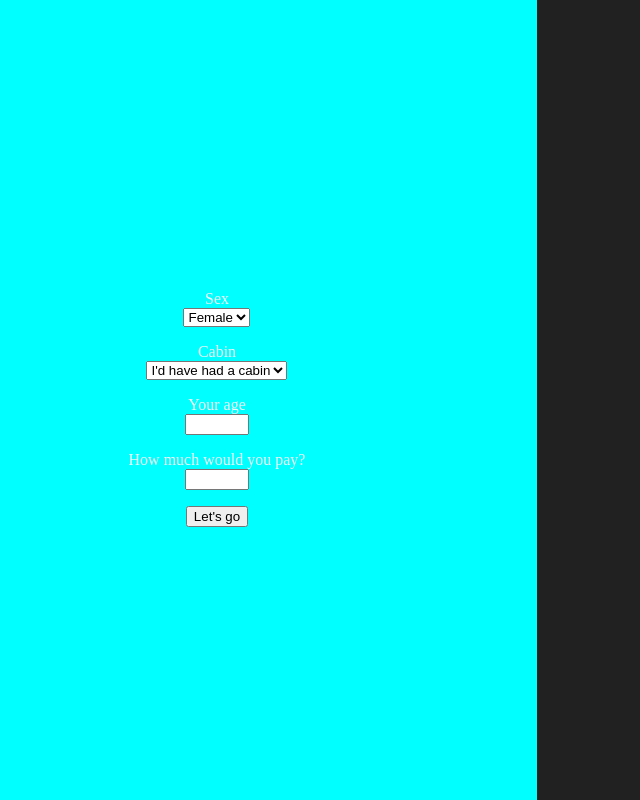
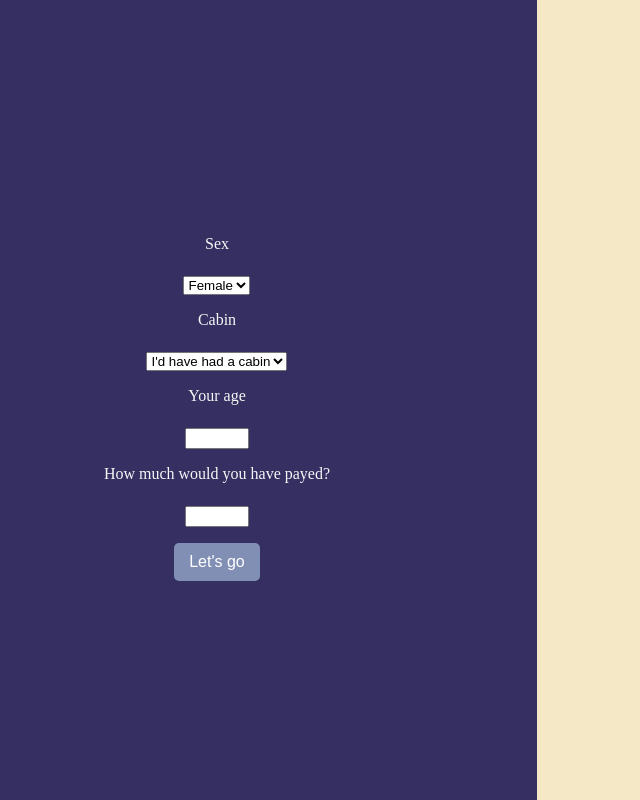
Before and after one commit to BakiRhina/TitanicWebApp, a Flask app: page / in a window 1280 px wide. Shown: the whole page, without its empty margins (103-743 px from the left). Run offline with Flask 3, Linux system fonts and the light colour scheme; parts of the project's set-up code (start-up, migrations or seed data) failed here and were passed over.

Commit message:
features: some styles and unimportant changes

```diff
--- a/app/static/css/style.css
+++ b/app/static/css/style.css
@@ -12,9 +12,34 @@
 #formDiv {
   height: 100%;
   width: 50vw;
-  background-color: aqua;
+  background-color: #363062;
   display: flex;
   justify-content: center;
   align-items: center;
   text-align: center;
 }
+
+#answerDiv {
+  height: 100%;
+  width: 50vw;
+  background-color: #F5E8C7;
+  display: flex;
+  justify-content: center;
+  align-items: center;
+  text-align: center;
+}
+
+#submitBtn {
+  background-color: #818FB4; /* Green background color */
+  color: white; /* White text color */
+  padding: 10px 15px; /* Add padding to the submit button */
+  font-size: 16px; /* Set the font size */
+  cursor: pointer; /* Add a pointer cursor on hover */
+  border: none; /* Remove the default border */
+  border-radius: 5px; /* Add a slight border-radius for a rounded appearance */
+}
+
+label {
+  display: block; /* Make labels block elements to ensure proper spacing */
+  margin-bottom: 5px; /* Add space below each label */
+}
--- a/app/templates/home.html
+++ b/app/templates/home.html
@@ -28,11 +28,11 @@
         <input type="number" name="age" id="age" min="0" max="100" required><br>
       </p>
       <p>
-        <label for="fare">How much would you pay?</label><br>
+        <label for="fare">How much would you have payed?</label><br>
         <input type="number" name="fare" id="fare" min="0" max="300" required><br>
       </p>
       <div>
-        <input type="submit" value="Let's go">
+        <input type="submit" value="Let's go" id="submitBtn">
       </div>
     </form>
   </div>
```
